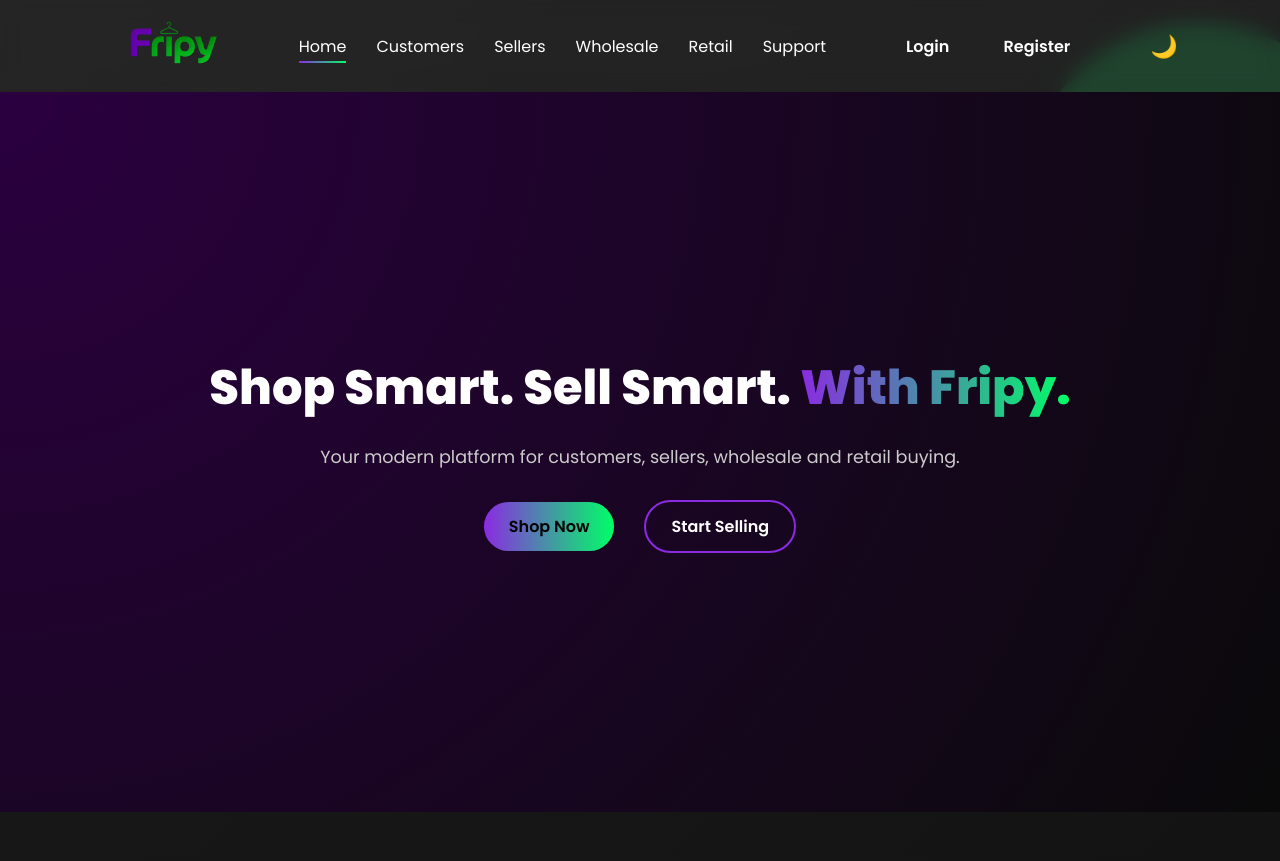
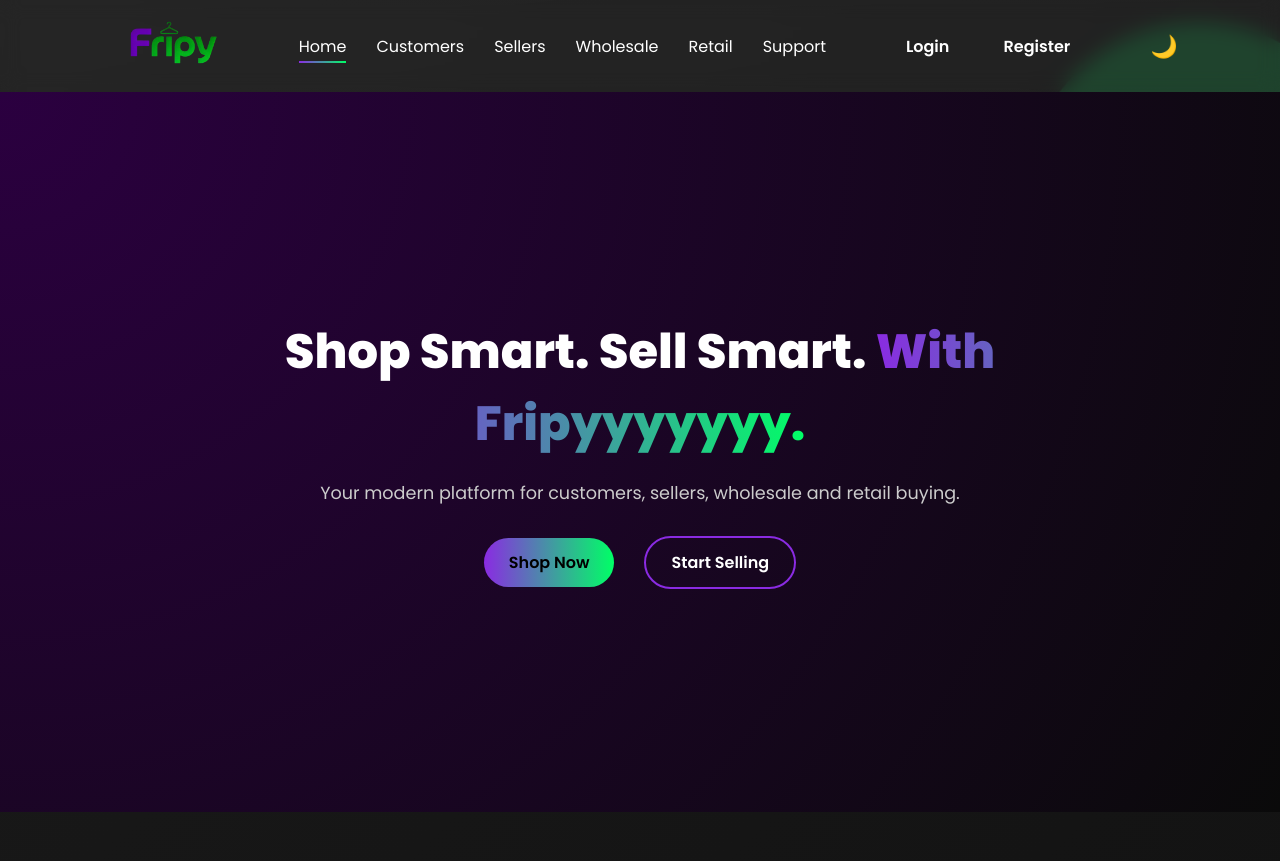
Before and after one commit to kikoadem4-cmd/fripy, a plain HTML site: page index.html in a window 1280 px wide. Shown: the top 861 px of the page. Drawn offline with Linux system fonts and the light colour scheme.

Commit message:
pyyyyyyyy

```diff
--- a/index.html
+++ b/index.html
@@ -45,7 +45,7 @@
     <!-- ===== HERO SECTION ===== -->
     <section class="hero">
         <div class="hero-content">
-            <h1>Shop Smart. Sell Smart. <span>With Fripy.</span></h1>
+            <h1>Shop Smart. Sell Smart. <span>With Fripyyyyyyy.</span></h1>
             <p>Your modern platform for customers, sellers, wholesale and retail buying.</p>
             <div class="hero-buttons">
                 <a href="customers.html" class="main-btn">Shop Now</a>
```
